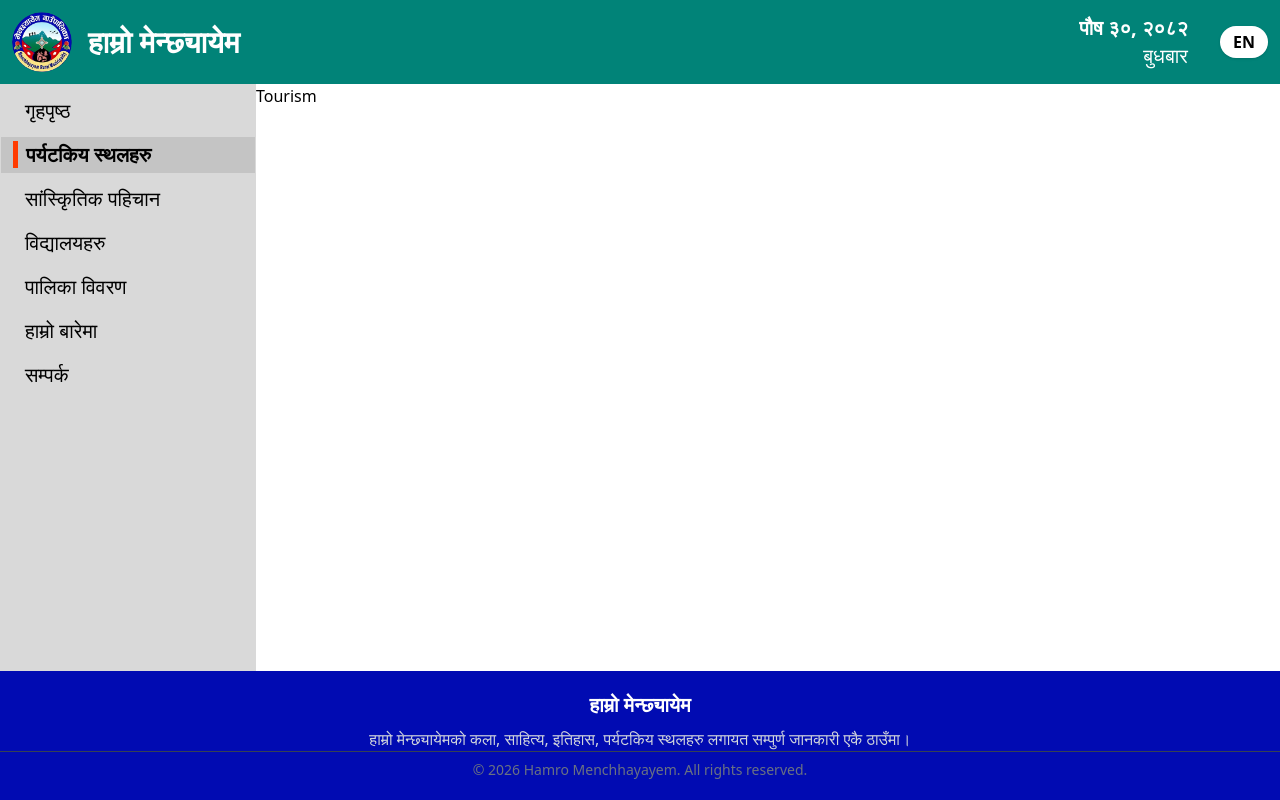
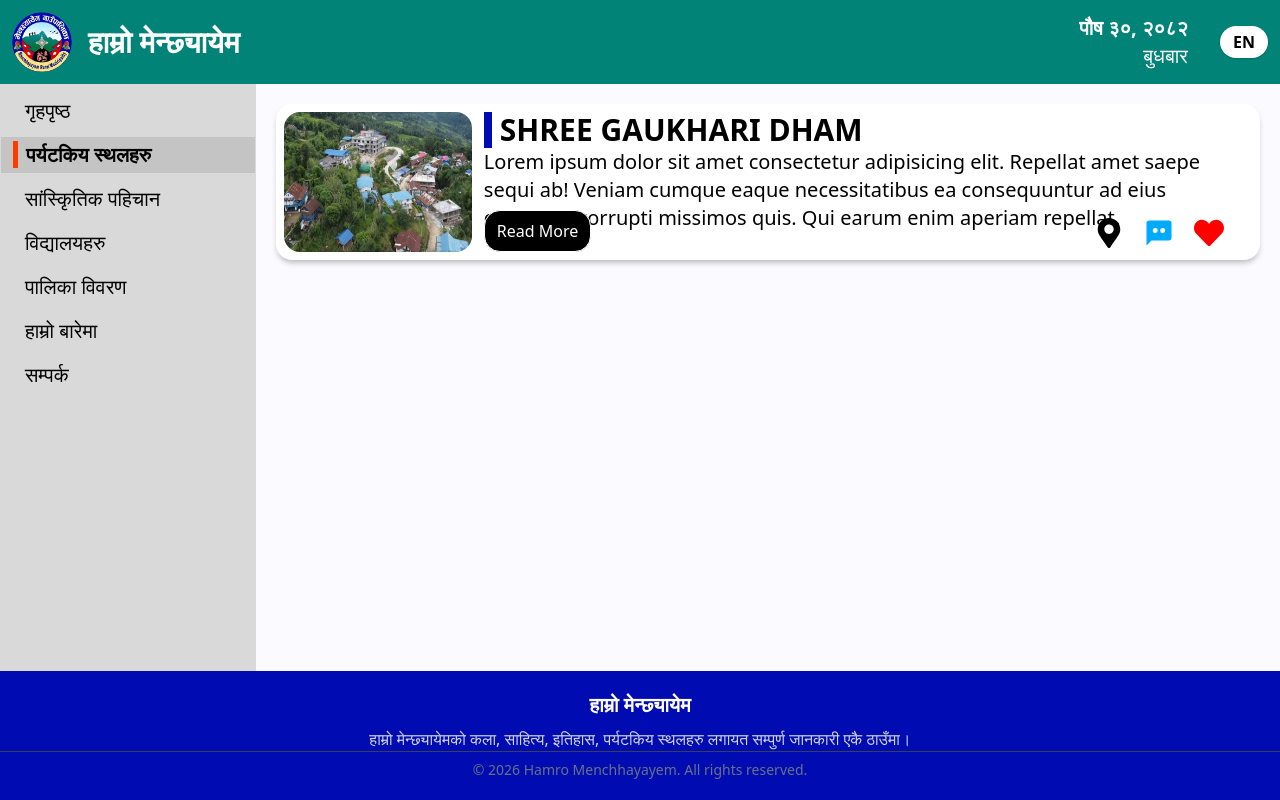
Before and after one commit to Kushal216/hamro-menchhayayem, a Next.js app: page /tourism in a window 1280 px wide. Built offline with nearby package versions, Linux system fonts and the light colour scheme.

Commit message:
feat(tourism): tourism card created

```diff
--- a/app/(public)/tourism/page.jsx
+++ b/app/(public)/tourism/page.jsx
@@ -1,7 +1,42 @@
+"usse client";
+import Image from "next/image";
+import { FaMapMarkerAlt, FaHeart } from "react-icons/fa";
+import { BiSolidCommentDots } from "react-icons/bi";
+
+import pic from "@/public/images/image.png";
+
 export default function TourismPage() {
-    return (
-        <div>
-            <h1>Tourism</h1>
+  const title = "SHREE GAUKHARI DHAM";
+  const text =
+    " Lorem ipsum dolor sit amet consectetur adipisicing elit. Repellat amet saepe sequi ab! Veniam cumque eaque necessitatibus ea consequuntur ad eius commodi corrupti missimos quis. Qui earum enim aperiam repellat.";
+  return (
+    <>
+      <div className=" m-5 rounded-2xl p-2 shadow-[0_4px_6px_-2px_rgba(0,0,0,0.3)] bg-white flex">
+        <div className="flex">
+          <Image
+            src={pic}
+            alt="Tourism Place"
+            className="rounded-2xl aspect-4/3 "
+            width={500}
+          />
         </div>
-    );
+        <div className="pl-3 relative">
+          <div className="text-3xl font-bold border-l-8 border-[#010BB2] pl-2 ">
+            {title}
+          </div>
+          <div className="text-xl">{text}</div>
+          <div className="w-full flex mt-3 absolute bottom-0 justify-between">
+            <button className="border p-2 px-3  rounded-2xl bg-black text-white">
+              Read More
+            </button>
+            <div className="ml-auto mt-2 pr-10 flex gap-5 ">
+              <FaMapMarkerAlt size={30} color="#000000" />
+              <BiSolidCommentDots size={30} color="#00AAFF" />
+              <FaHeart size={30} color="#FF0000" />
+            </div>
+          </div>
+        </div>
+      </div>
+    </>
+  );
 }
--- a/app/globals.css
+++ b/app/globals.css
@@ -1 +1,5 @@
 @import "tailwindcss";
+
+body {
+    @apply bg-[#FAFAFF];
+}
```
Also changed, not shown: public/images/image.png (added).
